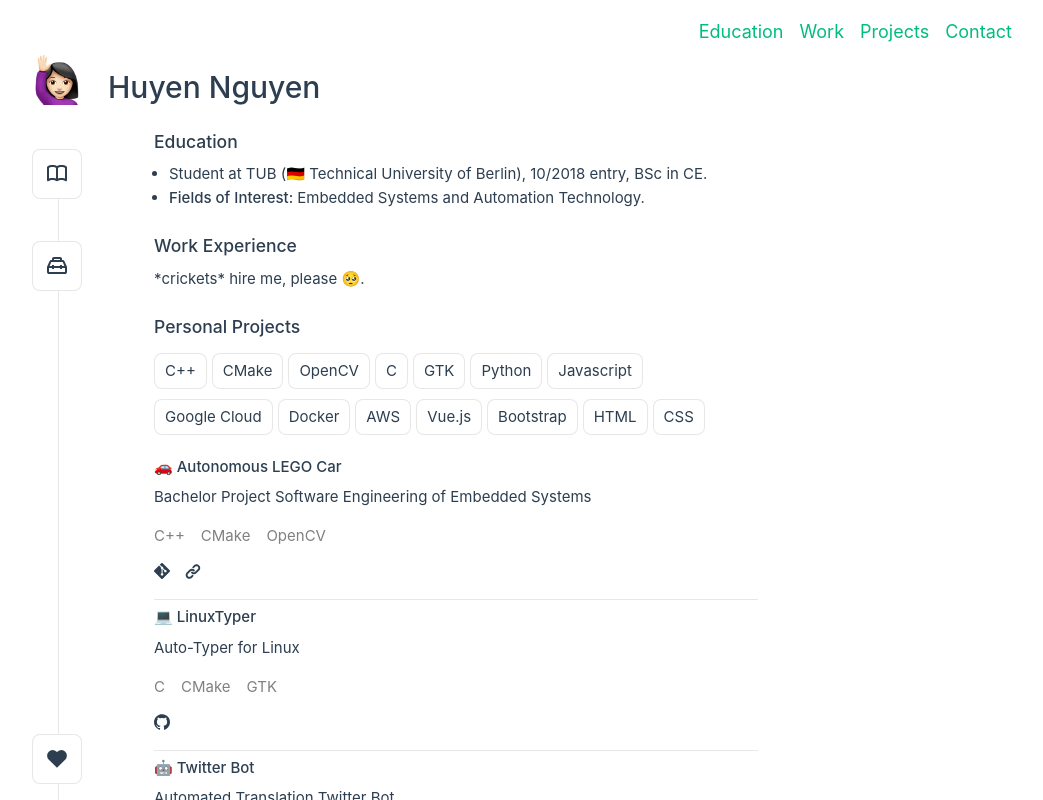
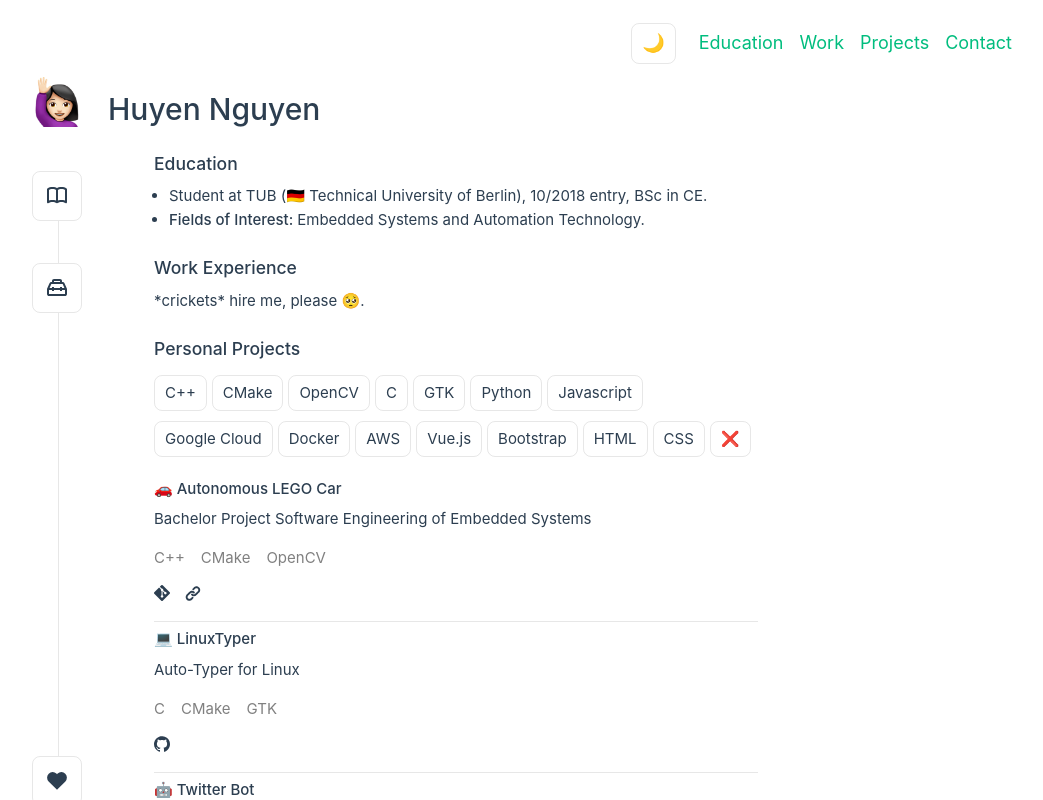
Before and after one commit to huyenngn/resume, a Vue app: page / in a window 1280 px wide. Shown: the top 800 px of the page, without its empty margins (232-1275 px from the left). Built offline with nearby package versions, Linux system fonts and the light colour scheme.

Commit message:
dark mode toggle and reset filter

```diff
--- a/src/App.vue
+++ b/src/App.vue
@@ -48,6 +48,7 @@ export default {
 main {
   margin: 0 auto;
   width: 100%;
+  padding: 0 2rem;
 }
 
 @media (min-width: 720px) {
@@ -58,6 +59,7 @@ main {
 
 @media (min-width: 1024px) {
   main {
+  padding: 0;
   max-width: 700px;
 }
 }
--- a/src/assets/main.css
+++ b/src/assets/main.css
@@ -49,6 +49,18 @@
   }
 }
 
+[data-theme="darkMode"] {
+  --color-background: var(--vt-c-black);
+  --color-background-soft: var(--vt-c-black-soft);
+  --color-background-mute: var(--vt-c-black-mute);
+
+  --color-border: var(--vt-c-divider-dark-2);
+  --color-border-hover: var(--vt-c-divider-dark-1);
+
+  --color-heading: var(--vt-c-text-dark-1);
+  --color-text: var(--vt-c-text-dark-2);
+}
+
 *,
 *::before,
 *::after {
@@ -77,7 +89,6 @@ body {
   width: 100%;
   height:100%;
   margin: 0 auto;
-  padding: 2rem;
   margin-bottom: 5rem;
   font-weight: normal;
 }
@@ -99,21 +110,25 @@ ul {
   font-weight: 500;
 }
 
+.button {
+  border: 1px solid var(--color-border);
+  border-radius: 8px;
+  padding: 5px 10px;
+  margin: 5px 5px 5px 0;
+}
+
+.button:hover {
+  padding: 3px 8px;
+  border: 3px solid var(--color-border);
+  cursor:pointer;
+}
+
+input:checked+div {
+  background: var(--color-border);
+}
+
 @media (hover: hover) {
   a:hover {
     background-color: hsla(160, 100%, 37%, 0.2);
   }
 }
-
-@media (min-width: 1024px) {
-  body {
-    display: flex;
-    place-items: center;
-  }
-
-  #app {
-    display: block;
-    grid-template-columns: 1fr 1fr;
-    padding: 0;
-  }
-}
--- a/src/components/InfoItem.vue
+++ b/src/components/InfoItem.vue
@@ -50,7 +50,6 @@
       left: -26px;
       position: absolute;
       border: 1px solid var(--color-border);
-      background: var(--color-background);
       border-radius: 8px;
       width: 50px;
       height: 50px;
--- a/src/components/NavBar.vue
+++ b/src/components/NavBar.vue
@@ -1,7 +1,11 @@
 <template>
   <nav role='navigation'>
+    <div class="button" @click="toggleTheme()">
+      <span v-if="this.theme == 'darkMode'">&#9728;&#65039;</span>
+      <span v-else>&#127769;</span>
+    </div>
     <ul>
-            <li v-for="link in links"><a :href="link.link">{{link.text}}</a></li>
+      <li v-for="link in links"><a :href="link.link">{{ link.text }}</a></li>
     </ul>
   </nav>
 </template>
@@ -14,7 +18,23 @@ export default {
       type: Object,
       required: true
     },
+  },
+  data() {
+    return {
+      theme: "",
     }
+  },
+  mounted() {
+    let localTheme = localStorage.getItem('theme');
+    document.documentElement.setAttribute('data-theme', localTheme);
+  },
+  methods: {
+    toggleTheme() {
+      this.theme = this.theme == 'darkMode' ? '' : 'darkMode';
+      document.documentElement.setAttribute('data-theme', this.theme);
+      localStorage.setItem('theme', this.theme);
+    }
+  },
 };
 </script>
 
@@ -22,7 +42,8 @@ export default {
 nav {
   display: flex;
   justify-content: flex-end;
-    position: sticky;
+  position: relative;
+  align-items: baseline;
   top: 0;
   right: 0;
   padding: 1em 2em;
@@ -30,23 +51,18 @@ nav {
 }
 
 nav ul {
-    background: var(--color-background);
   list-style: none;
   display: flex;
   gap: 1rem;
-    margin: 0;
+}
+
+@media (max-width: 1024px) {
+  nav {
+    position: relative;
     padding: 0;
   }
 
-nav ul li {
-    flex-grow: 1;
-    justify-content: space-evenly;
-    min-width: 0;
-}
-
-
-@media (max-width: 1024px) {
-    nav {
+  nav ul {
     display: none;
   }
 }
--- a/src/components/Projects.vue
+++ b/src/components/Projects.vue
@@ -1,7 +1,7 @@
 <template>
     <Filter @filter-projects="updateFilterList" :technologies="getTechnologies()" />
     <div v-for="(project, index) in filteredProjects" :key="index">
-        <Item v-bind:project="project" v-bind:class="{ card: index != projects.length - 1, lastcard: index == projects.length - 1 }"></Item>
+        <Item :project="project" :class="{ card: index != projects.length - 1, lastcard: index == projects.length - 1 }"></Item>
     </div>
 </template>
 
@@ -94,7 +94,6 @@ export default {
     padding-bottom: 5px;
     margin-bottom: 5px;
     border-bottom: 1px solid var(--color-border);
-    background: var(--color-background);
 }
 
 .lastcard {
--- a/src/components/ProjectsFilter.vue
+++ b/src/components/ProjectsFilter.vue
@@ -3,6 +3,10 @@
         <label v-for="tech in technologies">
             <input type="checkbox">
             <div class="button" @click="filterCategory(tech)">{{ tech }}</div>
+        </label>
+        <label>
+            <input type="button">
+            <div class="button" @click="resetFilter()"> &#10060; </div>
         </label>
     </div>
 </template>
@@ -33,6 +37,12 @@ export default {
             console.log(this.activeCategory)
             this.$emit("filter-projects", this.activeCategory);
         },
+        resetFilter() {
+            this.activeCategory = []
+            document.querySelectorAll('input[type=checkbox]').forEach(el => el.checked = false);
+            console.log(this.activeCategory)
+            this.$emit("filter-projects", this.activeCategory);
+        },
     },
 }
 </script>
@@ -46,23 +56,6 @@ export default {
     padding-bottom: 1em;
 }
 
-.button {
-    border: 1px solid var(--color-border);
-    background: var(--color-background);
-    border-radius: 8px;
-    padding: 5px 10px;
-    margin: 5px 5px 5px 0;
-}
-
-.button:hover {
-    padding: 3px 8px;
-    border: 3px solid var(--color-border);
-}
-
-input:checked+div {
-    background: var(--color-border);
-}
-
 label>input {
     display: none;
 }
--- a/src/components/ProjectsItem.vue
+++ b/src/components/ProjectsItem.vue
@@ -23,7 +23,7 @@ import IconGithub from './icons/IconGithub.vue';
 import IconLink from './icons/IconLink.vue';
 
   export default {
-    name: "ChirpContainer",
+    name: "ProjectsItem",
     props: {
         project: {
             type: Object,
@@ -48,10 +48,6 @@ margin: 1em auto;
     color: var(--color-heading);
   }
 
-  a:hover {
-    background-color: var(--color-background);
-  }
-
   .icon {
     width: 1rem;
     height: 1rem;
@@ -67,8 +63,10 @@ margin: 1em auto;
   }
 
   a {
-text-decoration: none;
   color: var(--color-text);
-  transition: 0.4s;
 }
+
+a:hover {
+    background-color: var(--color-background);
+  }
 </style>
```
Lines whose indentation alone changed are shown as unchanged.
